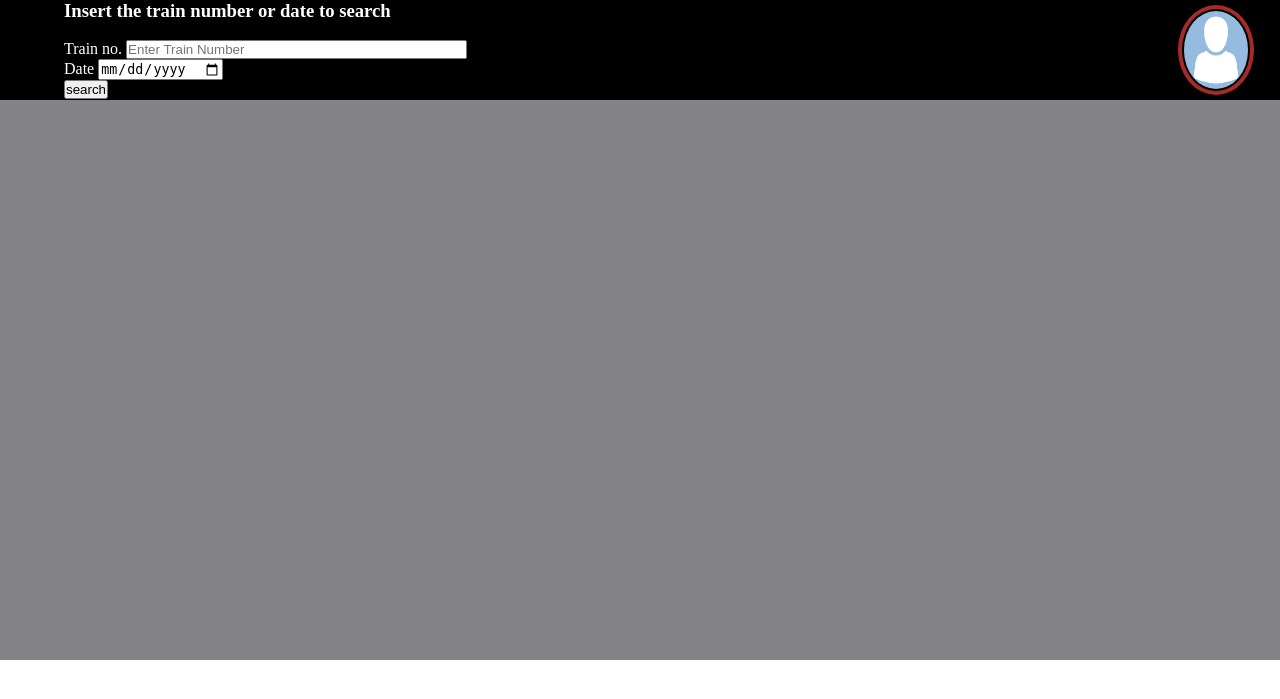
After one commit to rising-stark/dbms-railwayReservation, a Flask app: template templates/admin_home.html in a window 1280 px wide. The commit adds this page. Shown: the top 699 px of the page. Run offline with Flask 2, Linux system fonts and the light colour scheme; the template is opened without the code that fills it, so the values that code supplies are empty.

Commit message:
Added admin home page after login

```diff
--- /dev/null
+++ b/CSS/admin_home.css
@@ -0,0 +1,50 @@
+*, body{
+    margin: 0%;
+    padding: 0%;
+    box-sizing: border-box;
+}
+
+/*body{
+    background: url(../IMAGES/train.jpg);
+    background-repeat: no-repeat;
+}*/
+
+.two {
+	position: relative;
+	width: 100%;
+	background-color: rgba(10,10,15,0.5);
+	height: 660px;
+	left: 0;
+	top: 0;
+	font-family: serif;
+}
+
+.two .twop1{
+	position: fixed;
+	width: 100%;
+	height: 100px;
+	background-color: black;
+}
+
+.two .twop1 img{
+	position: relative;
+	left: 92%;
+	top: 5%;
+	width: 6%;
+	height: 90%;
+	border-radius: 50%;
+	border: 4px brown solid;
+	padding: 2px;
+}
+
+.two .twop1 img:hover{
+	cursor: pointer;
+}
+
+.two .twop2{
+	position: relative;
+	left: 5%;
+	width: 50%;
+	height: 100%;
+	color: white;
+}
--- /dev/null
+++ b/templates/admin_home.html
@@ -0,0 +1,34 @@
+<!DOCTYPE html>
+<html>
+	<head>
+		<title>Railway Admin Home</title>
+
+		<meta http-equiv="Content-Type" content="text/html; charset=ISO-8859-1">
+		<meta name="viewport" content="width=device-width, initial-scale=1">
+
+		<link rel="stylesheet" type="text/css" href="../CSS/admin_home.css">
+
+		<script type="text/javascript" src="../JS/Jquery.js"></script>
+		<script type="text/javascript" src="../JS/admin_home.js"></script>
+	</head>
+	<body>
+		<div class="two">
+			<div class="twop1">
+				<img src="../IMAGES/avatar.png">
+			</div>
+			<div class="twop2">
+				<h3>Insert the train number or date to search</h3>
+				<br>
+				<form>
+					<div class="twop2p1">
+						Train no. <input id="train" type="text" name="train" size="40" placeholder="Enter Train Number"  required/>
+					</div>
+					<div class="twop2p1">
+						Date <input id="doj" type="date" name="doj" size="40" required/>
+					</div>
+					<input type="submit" name="btnSearch" value="search">
+				</form>
+			</div>
+		</div>
+	</body>
+</html>
```
Also changed, not shown: CSS/admin_login.css (+5 -4 lines), templates/admin_login.html (+0 -45 lines), IMAGES/avatar.png (added), IMAGES/train.jpg.
